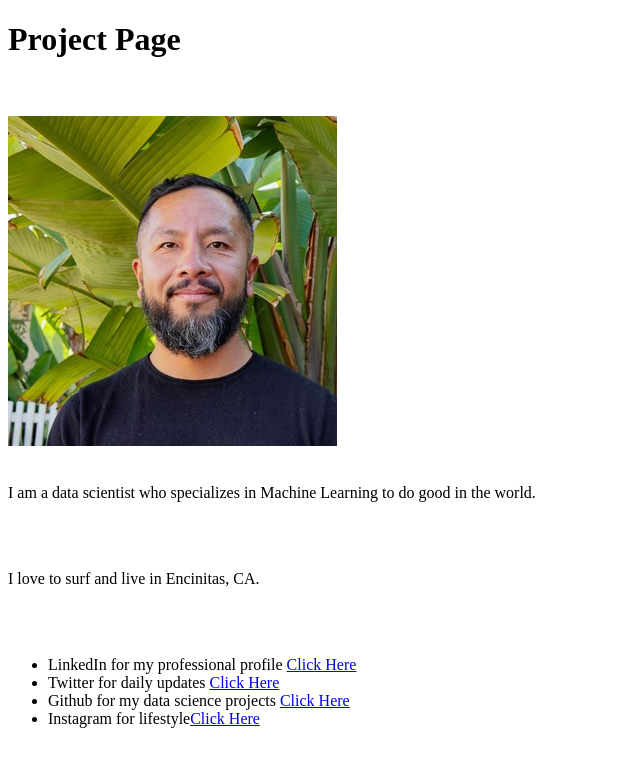
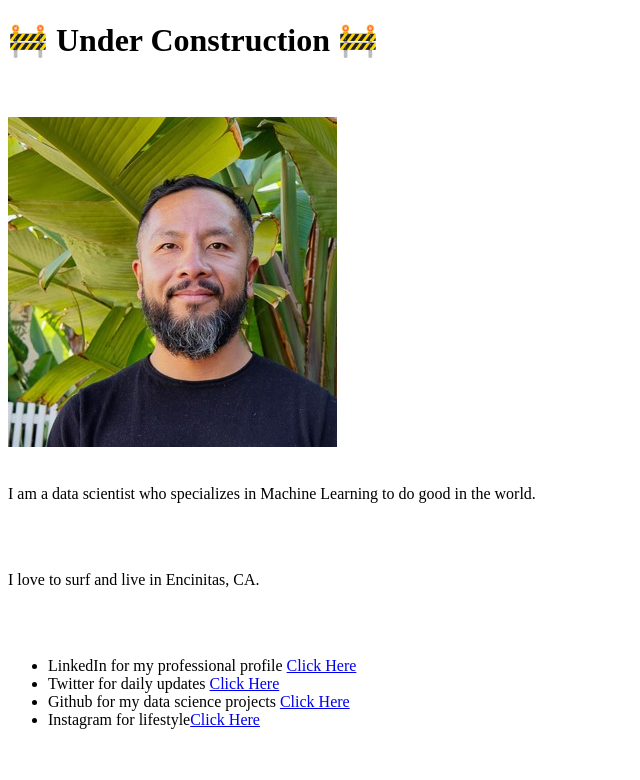
Before and after one commit to jaysueno/portfolio, a plain HTML site: page templates/index.html in a window 1280 px wide. Shown: the top 780 px of the page, without its empty margins (0-640 px from the left). Drawn offline with Linux system fonts and the light colour scheme.

Commit message:
update html files with under construction

```diff
--- a/templates/index.html
+++ b/templates/index.html
@@ -6,7 +6,7 @@
     <title>Home</title>
 </head>
 <body>
-    <h1>Project Page</h1>
+    <h1>🚧 Under Construction 🚧</h1>
     <br></br>
         <img src='../static/images/jay-profile.jpg' alt='Jay Sueno profile photo'>
     <br></br>
```
